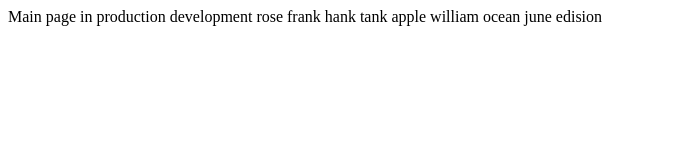
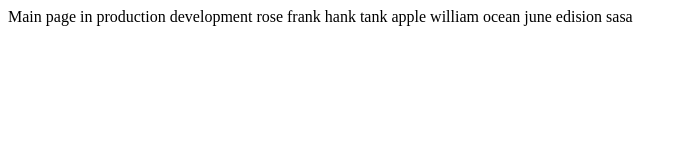
Before and after one commit to simpsons01/project-for-cicd, a Vue app: page / in a window 1280 px wide. Shown: the top 160 px of the page, without its empty margins (0-688 px from the left). Built offline with nearby package versions, Linux system fonts and the light colour scheme.

Commit message:
add sasa in App.vue

```diff
--- a/src/App.vue
+++ b/src/App.vue
@@ -10,6 +10,7 @@
     ocean
     june
     edision
+    sasa
   </div>
 </template>
 
```
